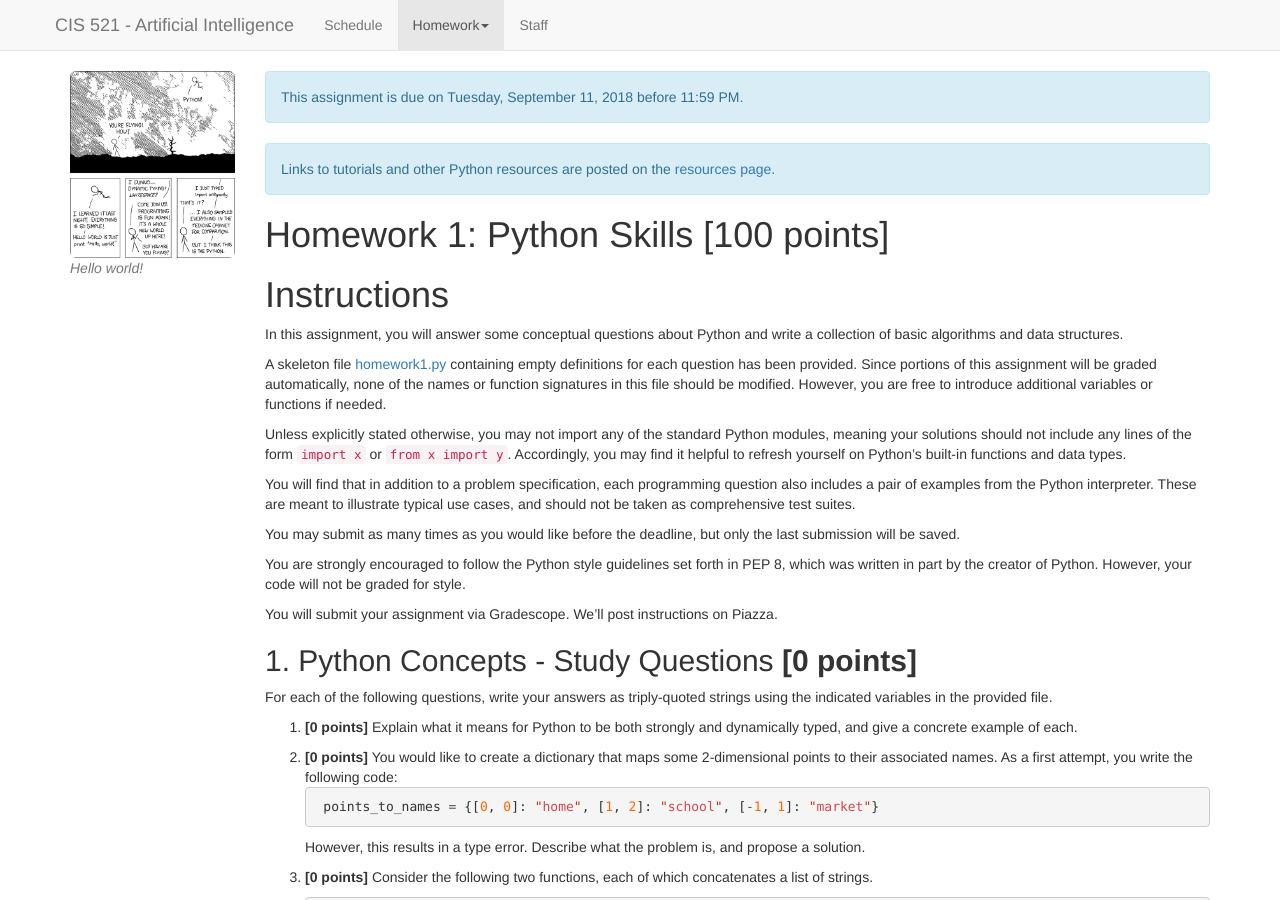
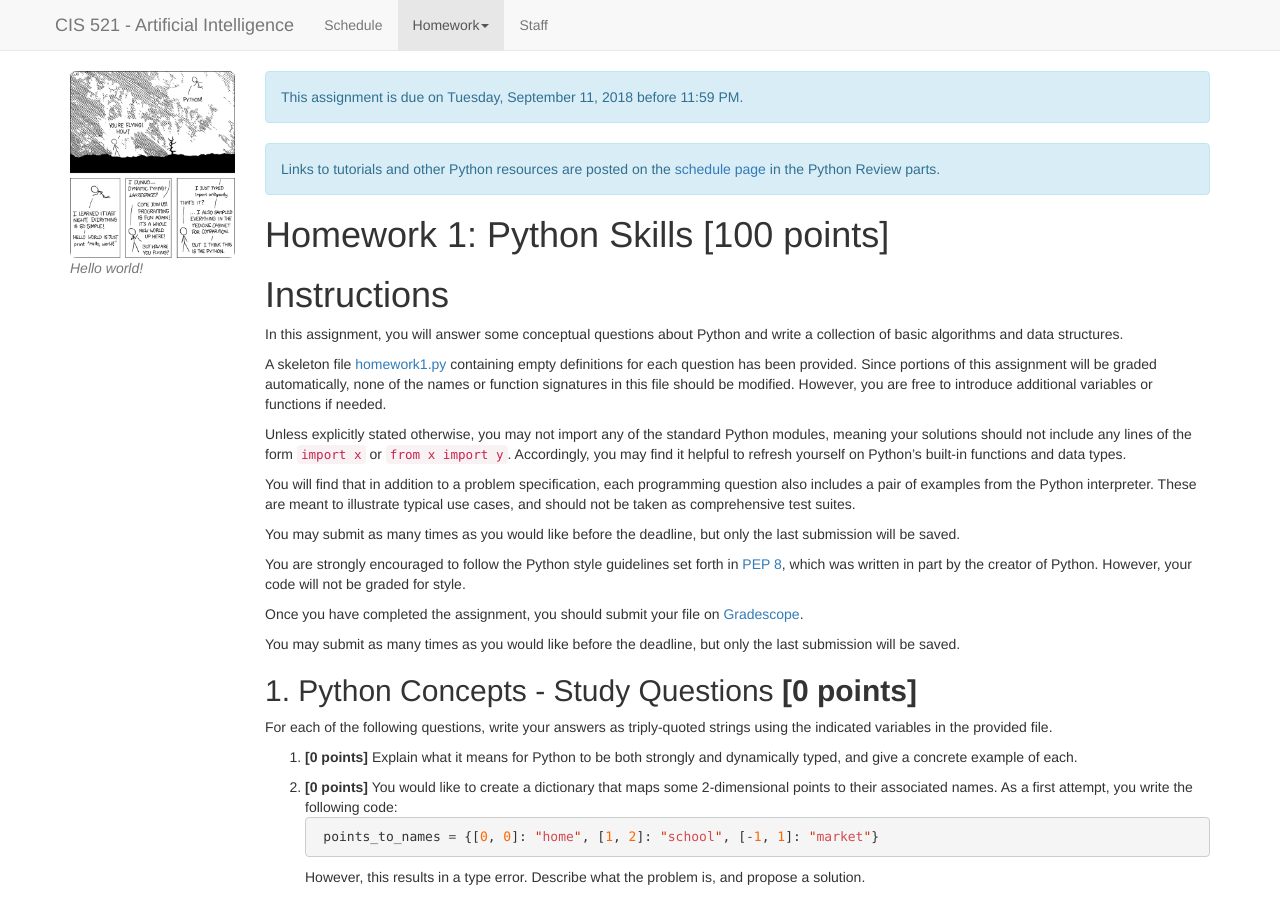
Before and after one commit to artificial-intelligence-class/artificial-intelligence-class.github.io, a Jekyll site: the page built from homeworks/hw1/homework1.md, in a window 1280 px wide and 900 px high. Built offline with Jekyll 4.4.1, drawn with Linux system fonts in a browser that asks for light colours; nearby versions of some CDN libraries; formulas are drawn with MathJax 3; a script that is not in the unit is left out.

Commit message:
Small fix in hw1 markdown.

```diff
--- a/homeworks/hw1/homework1.md
+++ b/homeworks/hw1/homework1.md
@@ -7,6 +7,7 @@ title: CIS 521 Homework 1 "Python Skills"
 active_tab: homework
 release_date: 2018-08-10
 due_date: 2018-09-11 23:59:00EDT
+submission_link: https://www.gradescope.com/courses/21105
 ---
 
 <!-- Check whether the assignment is up to date -->
@@ -28,7 +29,7 @@ This assignment is due on {{ page.due_date | date: "%A, %B %-d, %Y" }} before {{
 
 
 <div class="alert alert-info" markdown="span">
-Links to tutorials and other Python resources are posted on the [resources page](resources.html).</div>
+Links to tutorials and other Python resources are posted on the [schedule page](/lectures.html) in the Python Review parts.</div>
 
 
 Homework 1: Python Skills [100 points]
@@ -46,10 +47,11 @@ You will find that in addition to a problem specification, each programming ques
 
 You may submit as many times as you would like before the deadline, but only the last submission will be saved.
 
-You are strongly encouraged to follow the Python style guidelines set forth in PEP 8, which was written in part by the creator of Python. However, your code will not be graded for style.
+You are strongly encouraged to follow the Python style guidelines set forth in [PEP 8](http://www.python.org/dev/peps/pep-0008/), which was written in part by the creator of Python. However, your code will not be graded for style.
 
+Once you have completed the assignment, you should submit your file on [Gradescope]({{page.submission_link}}).
 
-You will submit your assignment via Gradescope. We'll post instructions on Piazza.
+You may submit as many times as you would like before the deadline, but only the last submission will be saved.
 
 
 ## 1. Python Concepts - Study Questions **[0 points]**
```
